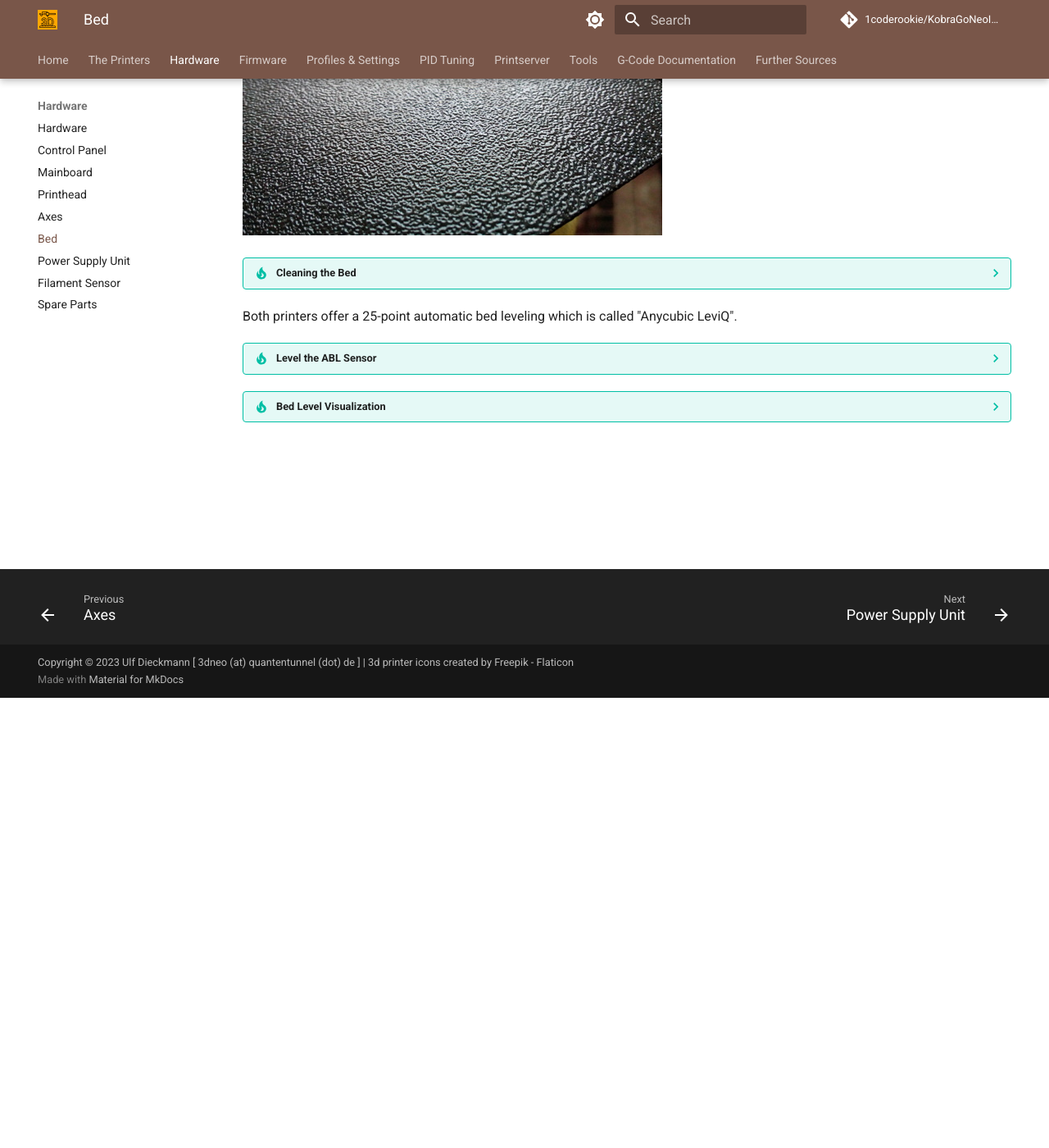
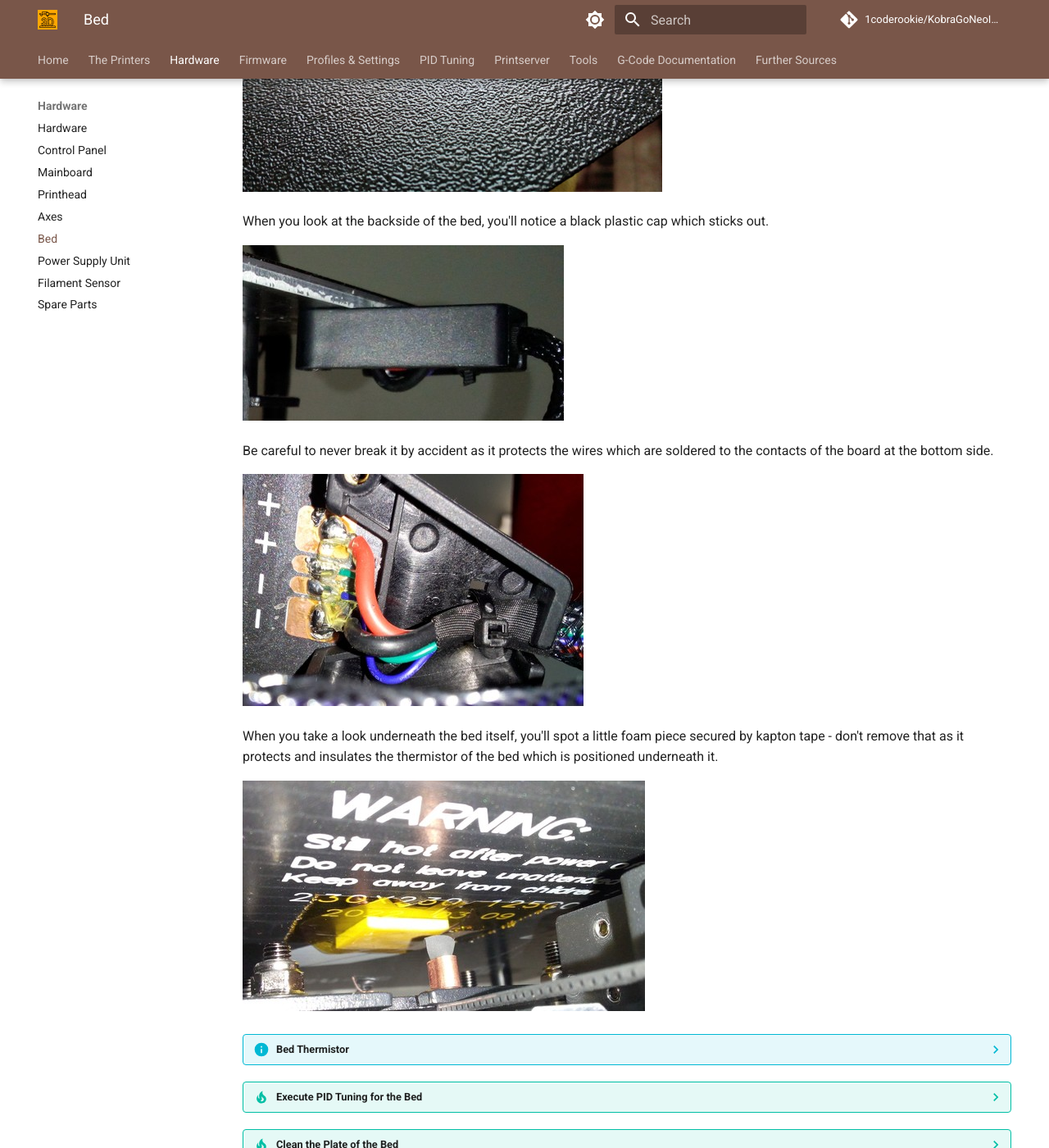
Before and after one commit to 1coderookie/KobraGoNeoInsights, an MkDocs documentation site: the page built from docs/hardware/bed.md, in a window 1280 px wide and 1400 px high, scrolled down 549 px. Shown: the whole window at 82% size. Built offline with MkDocs 1.6.1 and Material for MkDocs 9.7.7, drawn with Linux system fonts in a browser that asks for light colours; comment, search, counter and statistics services are not loaded; some of the changed text lies outside the part shown.

Commit message:
Update bed.md

```diff
--- a/docs/hardware/bed.md
+++ b/docs/hardware/bed.md
@@ -2,12 +2,8 @@
 
 # Bed
 Both of the printers have a heated and magnetic bed with the dimensions of 220x220mm.
-
 It should reach about ≤230°F/110°C maximum and therefore it should be possible to successfully print ABS, PETG and TPU (by using a housing though) besides PLA.
-
-??? tip "Execute PID Tuning for the Bed"
-
-    To make sure the heating algorithm can work as expected and keeps the fluctuation of the temperature as low as possible, execute a PID tuning. You can find informations about how to do that in the section "PID Tuning".
+Both printers offer a 25-point automatic bed leveling which is called "Anycubic LeviQ" - however, don't get .
 
 The bed uses a removable PEI-coated spring steel plate which makes it easy to remove the printed object.
 The plate that comes with the printer is one-sided coated at the **Go** and double-sided coated at the **Neo**.
@@ -15,16 +11,36 @@ The following picture shows the surface of the coated plate from a close-up view
 
 ![Close-up view of the PEI-coated plate](../assets/images/bed_closeup_web.jpg)
 
-??? tip "Cleaning the Bed"
+When you look at the backside of the bed, you'll notice a black plastic cap which sticks out.
 
-    Before starting a print, make sure the surface of the plate is clean and without any traces of oil, silicone or other stuff which avoids that the filament sticks to the surface. To clean it, use isopropyl alcohol.
-    If there's filament stuck on the plate, *never* try to scratch it off with metal or other sharp materials as you don't want to harm the PEI coating. Heat up the bed and try to peel off the filament instead. If that doesn't work, take off the plate and heat up the area using your hot air gun - sooner or later you'll be able to peel it off. However, be careful to not overheat and maybe harm the coating though.
+![Bed connector](../assets/images/bed_connector_side_web.jpg)
 
-Both printers offer a 25-point automatic bed leveling which is called "Anycubic LeviQ".
+Be careful to never break it by accident as it protects the wires which are soldered to the contacts of the board at the bottom side.
+
+![Soldered connections](../assets/images/bed_connection_web.jpg)
+
+When you take a look underneath the bed itself, you'll spot a little foam piece secured by kapton tape - don't remove that as it protects and insulates the thermistor of the bed which is positioned underneath it.
+
+![Bed thermistor](../assets/images/bed_thermistor_web.jpg)
+
+??? info "Bed Thermistor"
+
+    As you can already conclude from looking at the picture, you can't change the thermistor of the bed as it's built into it - at least right now it appears to me like that. I might be wrong though as it might be just soldered to some contacts - to investigate that, I'd need to take off the foam piece which I refused to do so because I don't have any kapton tape yet.
+
+??? tip "Execute PID Tuning for the Bed"
+
+    To make sure the heating algorithm can work as expected and keeps the fluctuation of the temperature as low as possible, execute a PID tuning. You can find informations about how to do that in the section "PID Tuning".
+
+??? tip "Clean the Plate of the Bed"
+
+    - Before starting a print, make sure the surface of the plate is clean and without any traces of oil, silicone or other stuff which avoids that the filament sticks to the surface. To clean it, use isopropyl alcohol.
+    - Already touching the plate with your fingers leads to a little amoung of grease left there which already might be enough to cause problems for your print to stick on the bed, so maybe always use disposable gloves when touching it, taking it off or repositioning it.
+    - If there's a rest of filament stuck on the plate, *never* try to scratch it off with metal or other sharp materials as you don't want to harm the PEI coating. Heat up the bed and try to peel off the filament instead. If that doesn't work, take off the plate and heat up the area using your hot air gun - sooner or later you'll be able to peel it off. However, be careful to not overheat and maybe harm the coating though.
+
 
 ??? tip "Level the ABL Sensor"
 
-    It's advisable to level the ABL sensor initially, you can find informations about it in the hardware section within the chapter "printhead".
+    It's advisable to level the ABL sensor initially, you can find informations about it in the hardware section within the chapter ["Printhead"](printhead.md).
 
 ??? tip "Bed Level Visualization"
 
```
